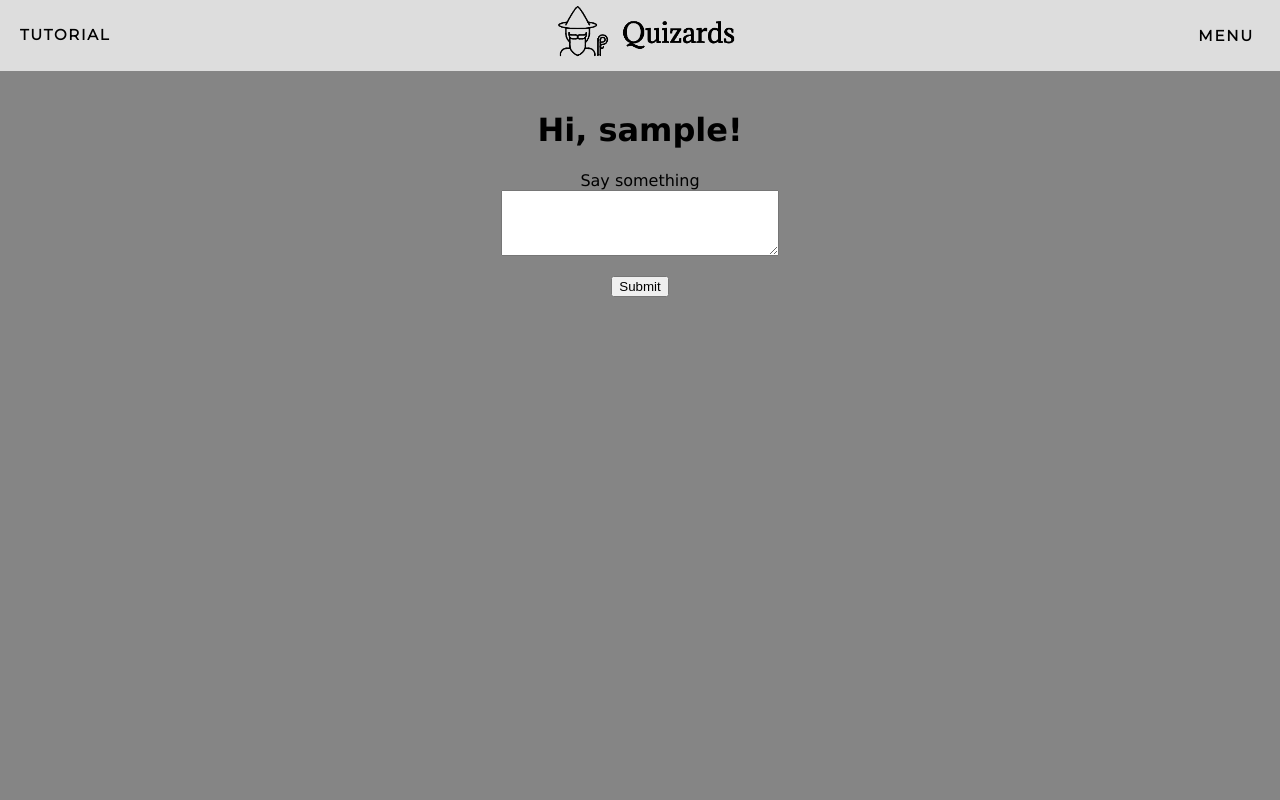
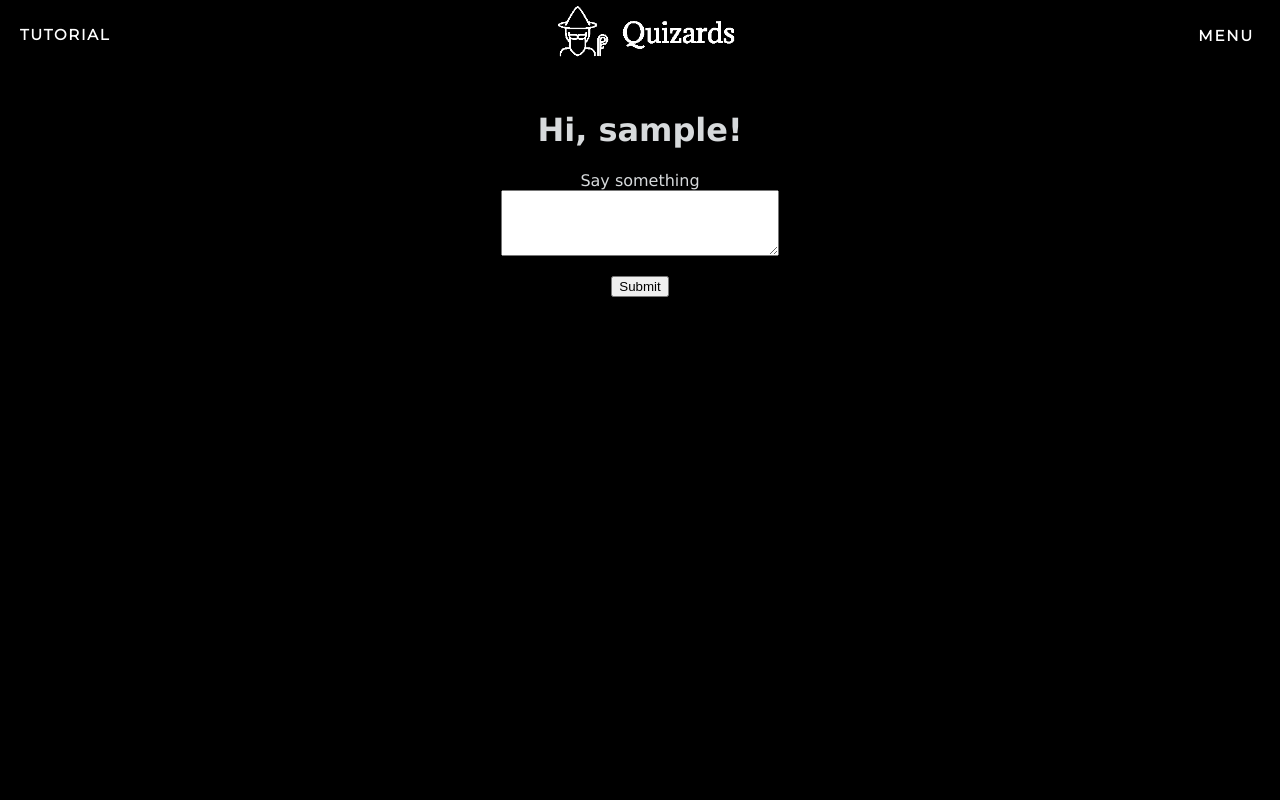
Before and after one commit to jaiminkerai/Quiz-Survey-WebProject, a Flask app: page / in a window 1280 px wide. Run offline with Flask 2, Linux system fonts and the light colour scheme; the visitor is signed in with stand-in values (Sample User, id 1); data comes from the database, SQL or seed files in the repository; data that the repository does not hold is empty; some libraries are stand-ins or nearby versions.

Commit message:
Changed styles

```diff
--- a/app/static/css/styles.css
+++ b/app/static/css/styles.css
@@ -19,7 +19,7 @@ header {
   margin: 0;
   list-style: none;
   display: flex;
-  background-color: #ddd;
+  background-color: black;
 }
 
 .topnav{
@@ -33,7 +33,7 @@ header {
 }
 
 .basenav a{
-  color: black;
+  color: white;
   text-decoration: solid;
   text-transform: uppercase;
   letter-spacing: 1.8px;
@@ -96,7 +96,7 @@ header {
 .dropdown-content {
   display: none;
   position: absolute;
-  background-color: #f9f9f9;
+  background-color: black;
   width: 108px;
   box-shadow: 0px 8px 16px 0px rgba(0,0,0,0.2);
   z-index: 1;
@@ -105,7 +105,7 @@ header {
 /* Links inside the dropdown */
 .dropdown-content a {
   float: none;
-  color: black;
+  color: white;
   padding: 12px 16px;
   text-decoration: none;
   display: block;
@@ -115,7 +115,7 @@ header {
 
 /* Add a grey background color to dropdown links on hover */
 .dropdown-content a:hover {
-  background-color: #ddd;
+  background-color: #545452;
 }
 
 /* Show the dropdown menu on hover */
@@ -252,6 +252,8 @@ header {
 /* Quizzes page */
 body {
   font-family: Verdana;
+  background-color: black;
+  color: rgb(215, 218, 220);;
 }
 .row {
   position:relative;
@@ -339,5 +341,5 @@ body {
 }
 
 .assessments tr:hover {
-  background-color: #777;
+  background-color: #222222;
 }
```
Also changed, not shown: app/static/css/templogo black.png (added), app/static/css/templogo.png.
